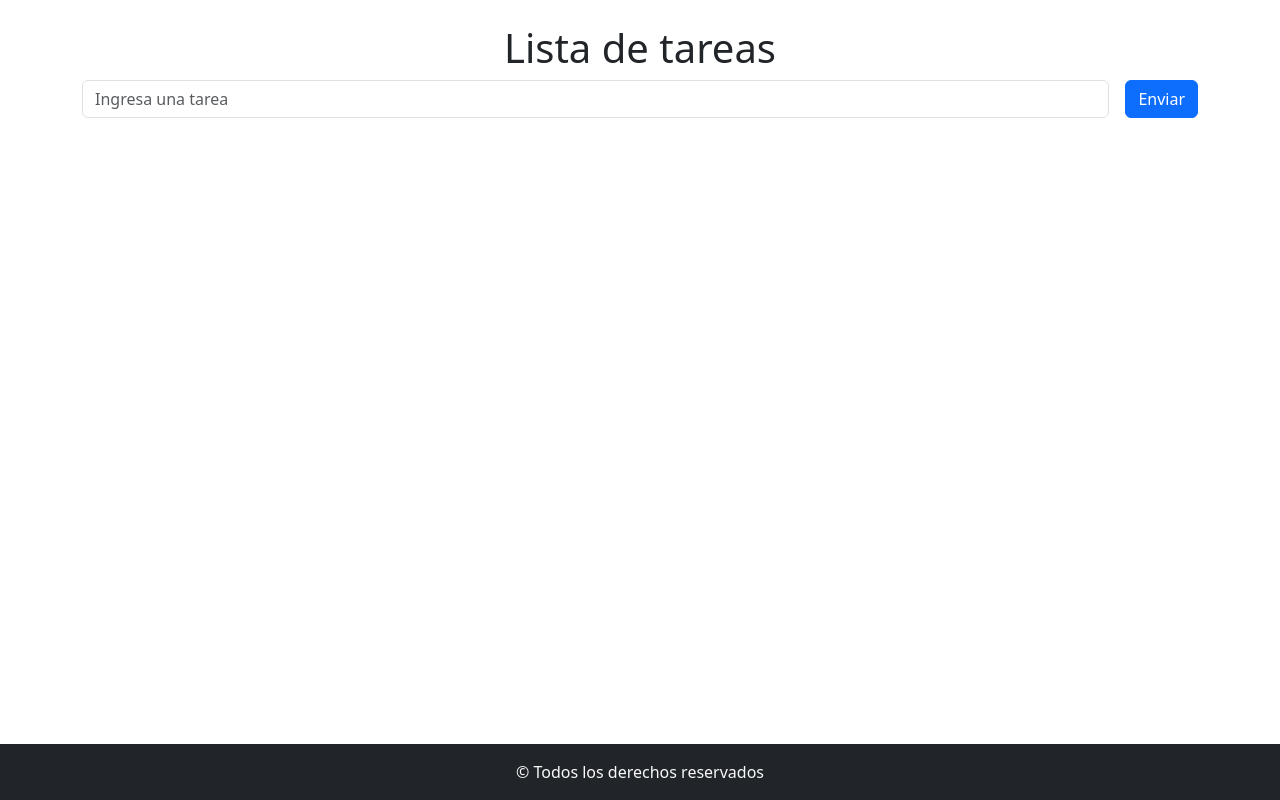
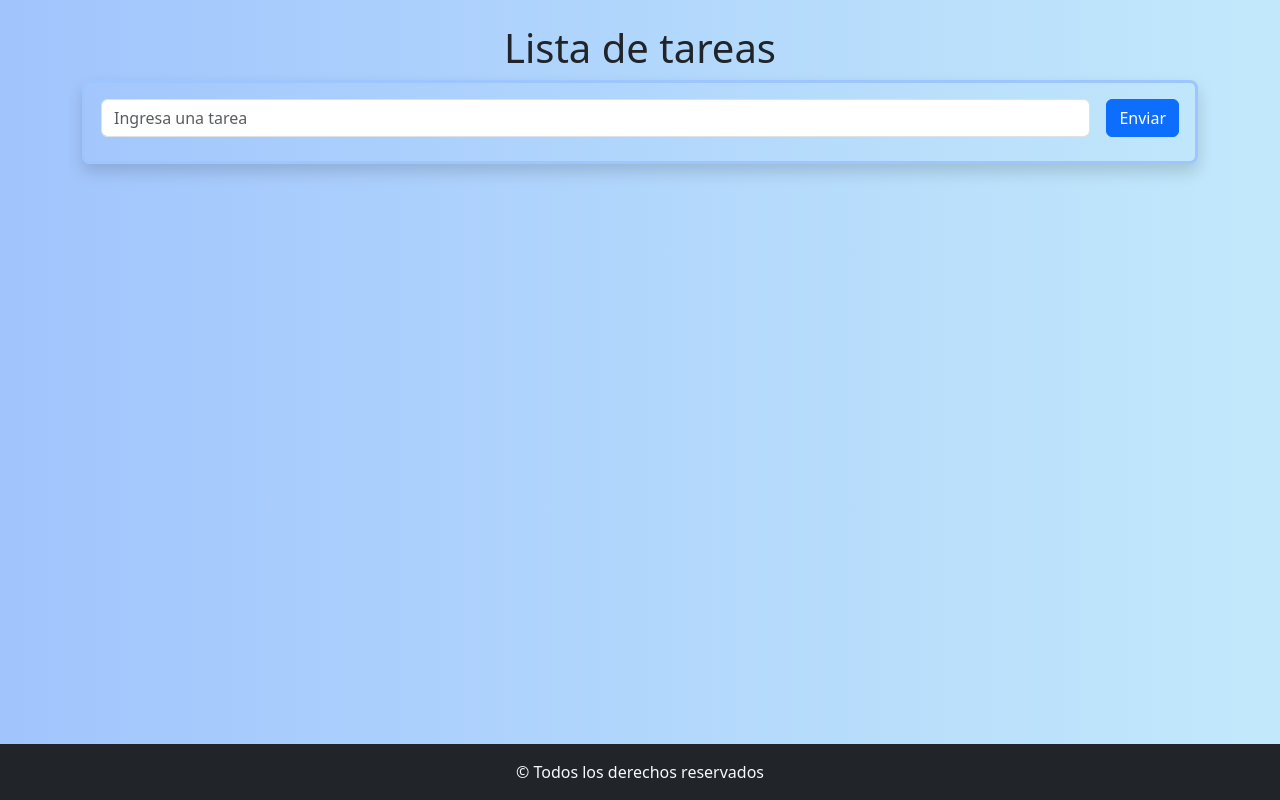
Before and after one commit to hernanortiz1/ejercicio5React, a React (Vite) app: page / in a window 1280 px wide. Built offline with nearby package versions, Linux system fonts and the light colour scheme.

Commit message:
agregue borde y padding a Formulario

```diff
--- a/src/components/FormularioTarea.jsx
+++ b/src/components/FormularioTarea.jsx
@@ -42,7 +42,7 @@ const FormularioTarea = () => {
 
   return (
      <section>
-      <Form onSubmit={handleSubmit(agregarTareas)} className="mb-3">
+      <Form onSubmit={handleSubmit(agregarTareas)} className="mb-3 shadow p-3 border border-3 border-primary-subtle rounded-3">
         <Form.Group className="mb-2 d-flex">
           <Form.Control
             type="text"
--- a/src/index.css
+++ b/src/index.css
@@ -1,7 +1,8 @@
-#root{
+#root {
   display: flex;
   flex-direction: column;
   min-height: 100vh;
+  background: linear-gradient(to right, #a1c4fd, #c2e9fb);
 }
 main {
   flex-grow: 1;
```
Lines whose indentation alone changed are shown as unchanged.
